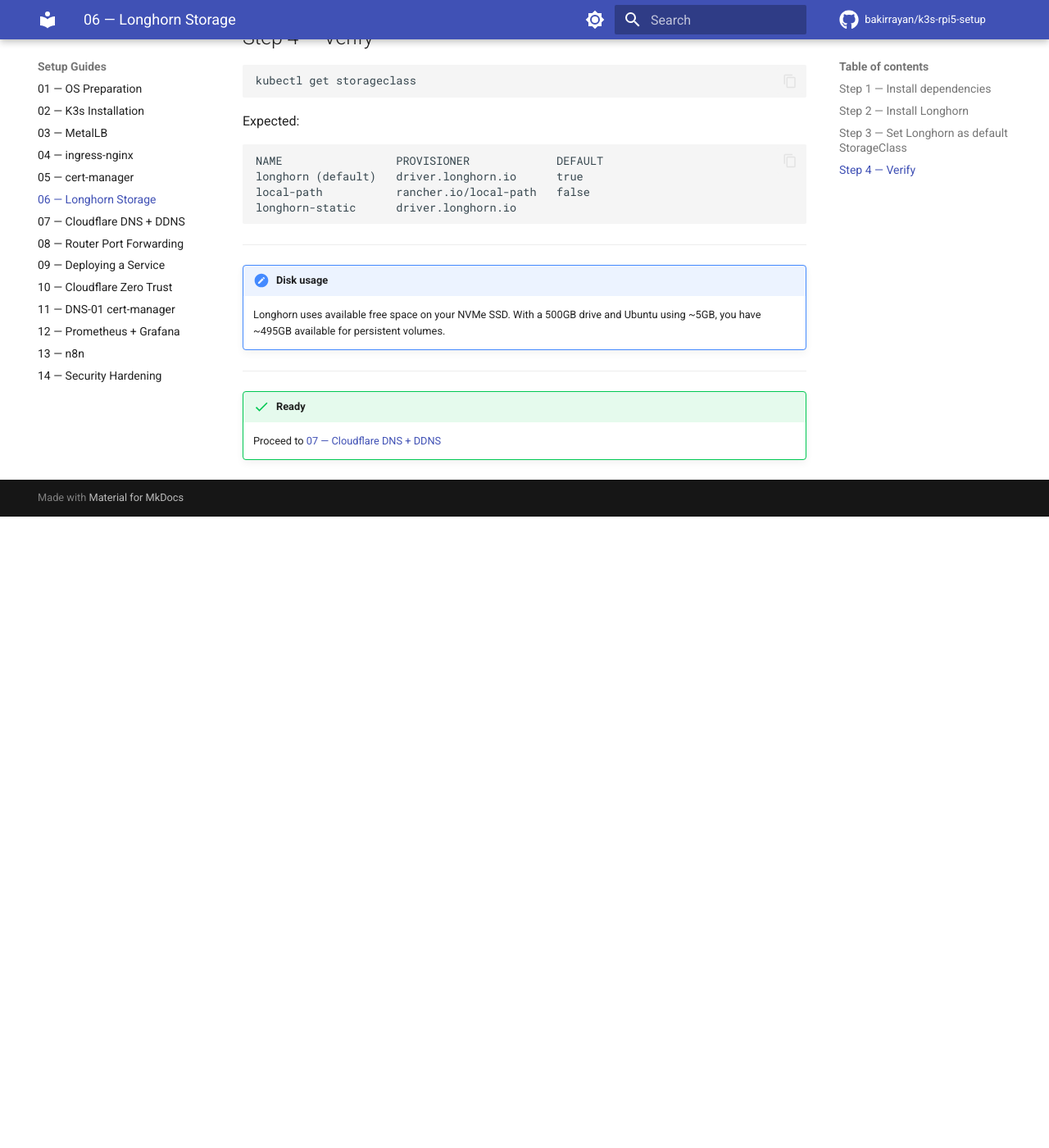
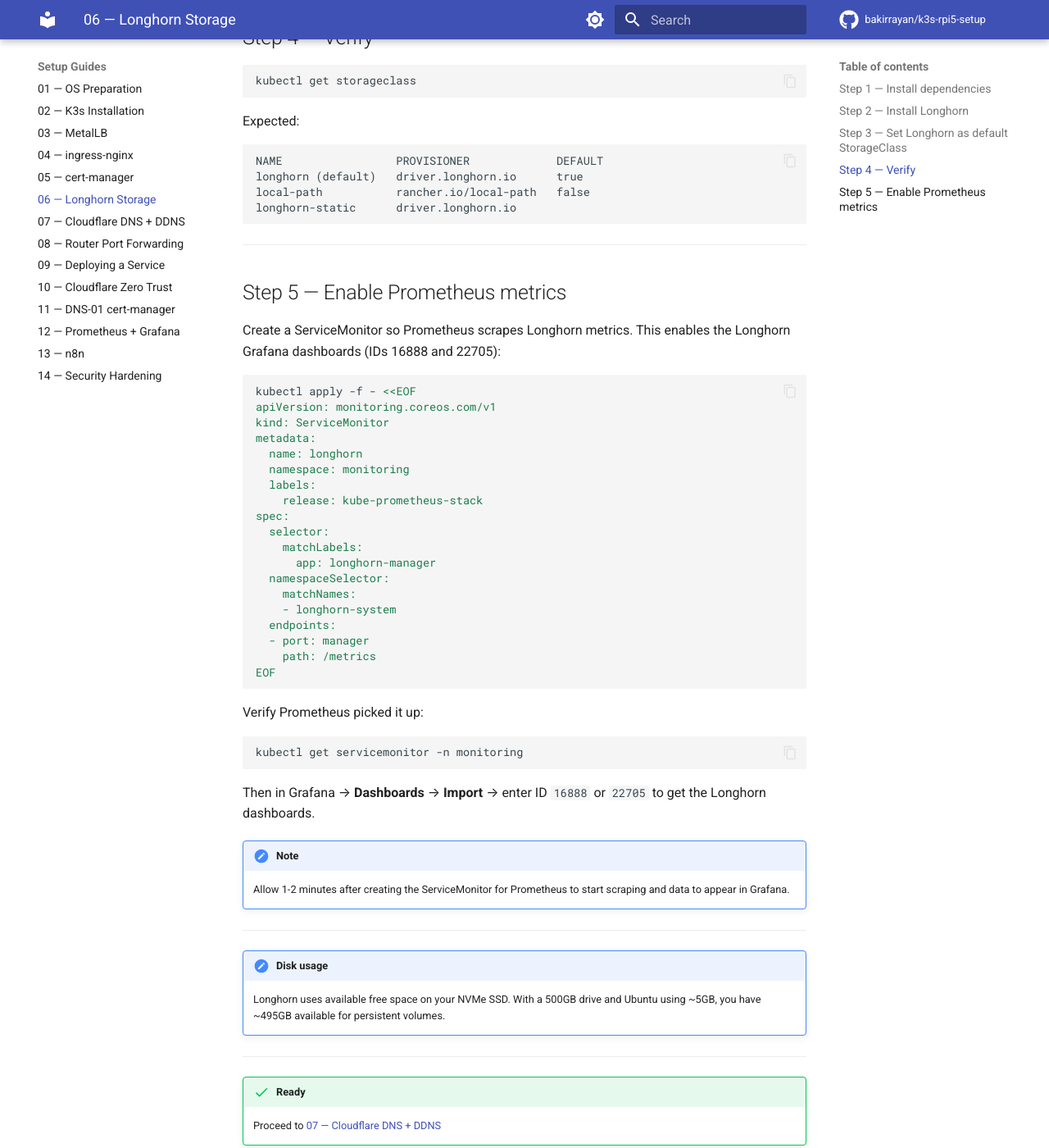
Before and after one commit to bakirrayan/k3s-rpi5-setup, an MkDocs documentation site: the page built from docs/06-longhorn.md, in a window 1280 px wide and 1400 px high, scrolled down 1165 px. Shown: the whole window at 82% size. Built offline with MkDocs 1.6.1 and Material for MkDocs 9.7.7, drawn with Linux system fonts in a browser that asks for light colours; comment, search, counter and statistics services are not loaded; before the commit the page ends 1795 px from its top, so only the background shows below that.

Commit message:
add monitoring for longhorn

````diff
--- a/docs/06-longhorn.md
+++ b/docs/06-longhorn.md
@@ -65,6 +65,45 @@
 
 ---
 
+## Step 5 — Enable Prometheus metrics
+
+Create a ServiceMonitor so Prometheus scrapes Longhorn metrics. This enables the Longhorn Grafana dashboards (IDs 16888 and 22705):
+
+```bash
+kubectl apply -f - <<EOF
+apiVersion: monitoring.coreos.com/v1
+kind: ServiceMonitor
+metadata:
+  name: longhorn
+  namespace: monitoring
+  labels:
+    release: kube-prometheus-stack
+spec:
+  selector:
+    matchLabels:
+      app: longhorn-manager
+  namespaceSelector:
+    matchNames:
+    - longhorn-system
+  endpoints:
+  - port: manager
+    path: /metrics
+EOF
+```
+
+Verify Prometheus picked it up:
+
+```bash
+kubectl get servicemonitor -n monitoring
+```
+
+Then in Grafana → **Dashboards** → **Import** → enter ID `16888` or `22705` to get the Longhorn dashboards.
+
+!!! note
+    Allow 1-2 minutes after creating the ServiceMonitor for Prometheus to start scraping and data to appear in Grafana.
+
+---
+
 !!! note "Disk usage"
     Longhorn uses available free space on your NVMe SSD. With a 500GB drive and Ubuntu using ~5GB, you have ~495GB available for persistent volumes.
 
````
